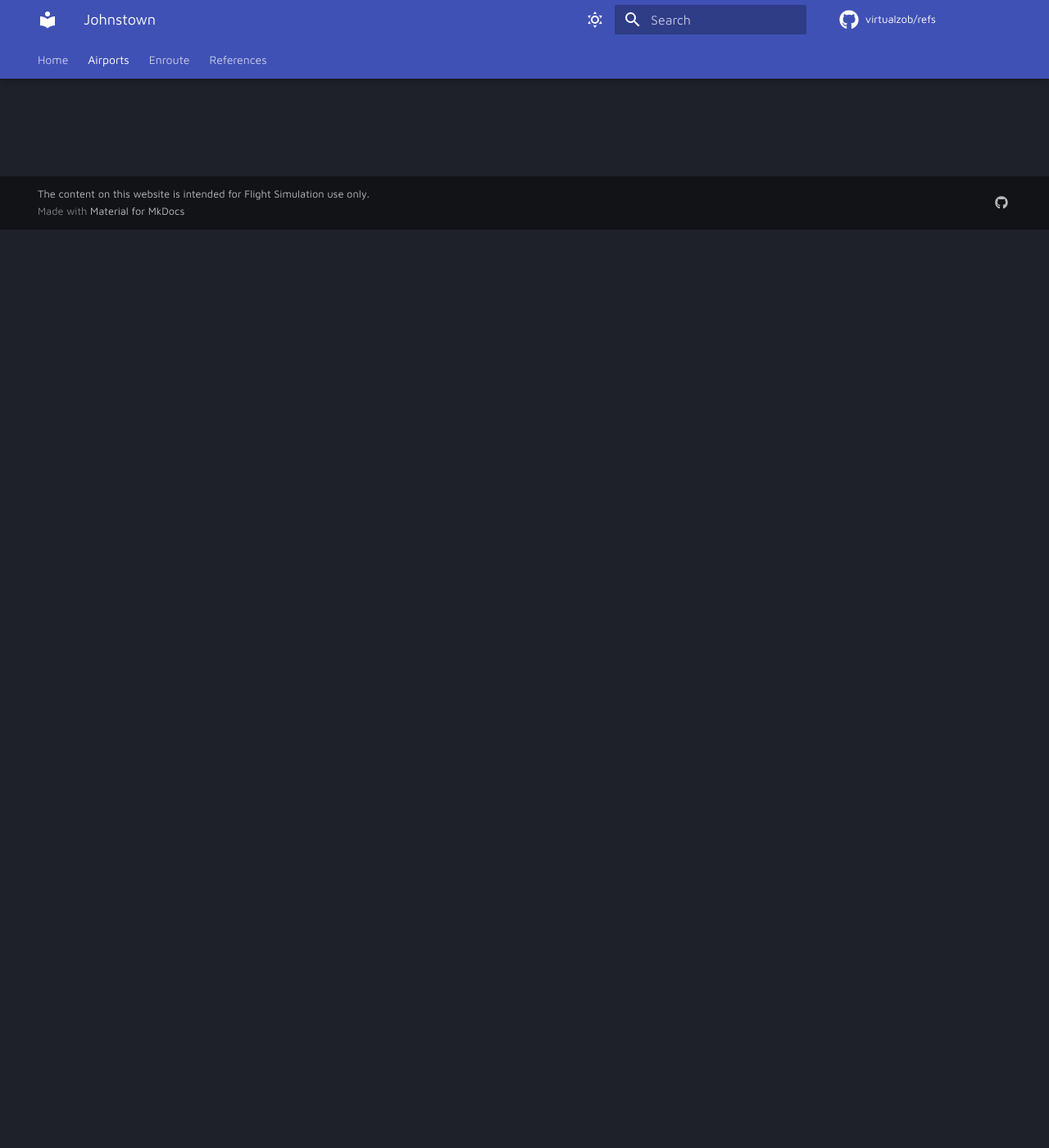
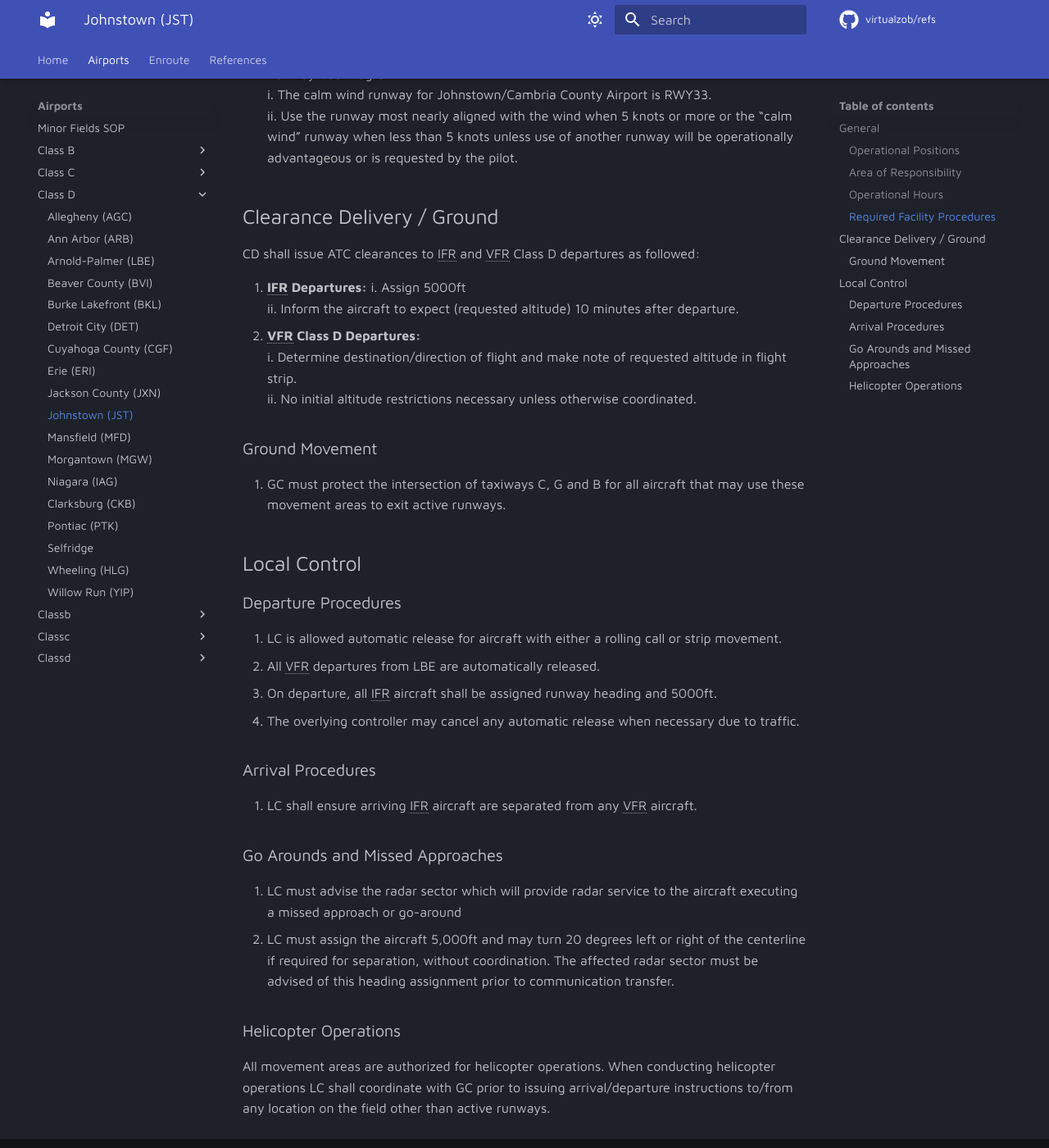
Before and after one commit to virtualZOB/refs, an MkDocs documentation site: the page built from docs/airports/Class-D/Johnstown.md, in a window 1280 px wide and 1400 px high, scrolled down 1120 px. Shown: the whole window at 82% size. Built offline with MkDocs 1.6.1 and Material for MkDocs 9.7.7, drawn with Linux system fonts in a browser that asks for light colours; comment, search, counter and statistics services are not loaded; some of the changed text lies outside the part shown.

Commit message:
JST changes

```diff
--- a/docs/airports/Class-D/Johnstown.md
+++ b/docs/airports/Class-D/Johnstown.md
@@ -1,3 +1,73 @@
----
-title: Johnstown
----
+# Johnstown (JST)
+> [Minor Fields SOP 7110.2F](../../authority-sections/7110.2F-authority.md)
+> - Current Revision F
+> - Effective Date: 2023/07/01
+
+!!! abstract "Quick Reference"
+    - IFR Departure Altitude: 5,000
+    - IFR Departure Heading: Runway Heading
+    - VFR Altitude: AOB 5,000
+    - Pattern Altitude: 2,200
+    - Missed Approach: 5,000 and Runway Heading OR up to 20 degrees left or right
+
+## General
+
+### Operational Positions
+All controllers shall adhere to the following standard when signing onto a LBE position.
+
+| Callsign | Position | Radio Name | ID | Frequency |
+| -- | -- | -- | -- | -- |
+| JST_DEL | Clearance Delivery | Johnstown Clearance | CD | 126.850 |
+| JST_GND | Ground | Johnstown Ground | GC | 121.6 |
+| JST_TWR | Local | Johnstown Tower | LC | 125.750 |
+| JST_APP | Approach | Johnstown Approach | AP | 121.200 |
+
+
+### Area of Responsibility
+
+1. JST surface area of responsibility is defined as a 5 NM radius around JST from surface up to and including 4,800ft MSL.
+
+### Operational Hours
+
+0700-2300
+
+### Required Facility Procedures
+
+1. Runway Use Program
+   i. The calm wind runway for Johnstown/Cambria County Airport is RWY33.
+   ii. Use the runway most nearly aligned with the wind when 5 knots or more or the “calm wind” runway when less than 5 knots unless use of another runway will be operationally advantageous or is requested by the pilot.
+
+## Clearance Delivery / Ground
+CD shall issue ATC clearances to IFR and VFR Class D departures as followed:
+
+1. **IFR Departures:**
+      i.  Assign 5000ft
+      ii. Inform the aircraft to expect (requested altitude) 10 minutes after departure.
+2. **VFR Class D Departures:**
+      i. Determine destination/direction of flight and make note of requested altitude in flight strip.
+      ii. No initial altitude restrictions necessary unless otherwise coordinated.
+
+### Ground Movement
+
+1. GC must protect the intersection of taxiways C, G and B for all aircraft that may use these movement areas to exit active runways.
+
+## Local Control
+
+### Departure Procedures
+
+1. LC is allowed automatic release for aircraft with either a rolling call or strip movement.
+2. All VFR departures from LBE are automatically released.
+3. On departure, all IFR aircraft shall be assigned runway heading and 5000ft.
+4. The overlying controller may cancel any automatic release when necessary due to traffic.
+
+### Arrival Procedures
+
+1. LC shall ensure arriving IFR aircraft are separated from any VFR aircraft.
+
+### Go Arounds and Missed Approaches
+
+1. LC must advise the radar sector which will provide radar service to the aircraft executing a missed approach or go-around
+2. LC must assign the aircraft 5,000ft and may turn 20 degrees left or right of the centerline if required for separation, without coordination. The affected radar sector must be advised of this heading assignment prior to communication transfer.
+
+### Helicopter Operations
+All movement areas are authorized for helicopter operations. When conducting helicopter operations LC shall coordinate with GC prior to issuing arrival/departure instructions to/from any location on the field other than active runways.
```
Also changed, not shown: docs/airports/Class-D/Arnold-Palmer.md (+0 -2 lines).
